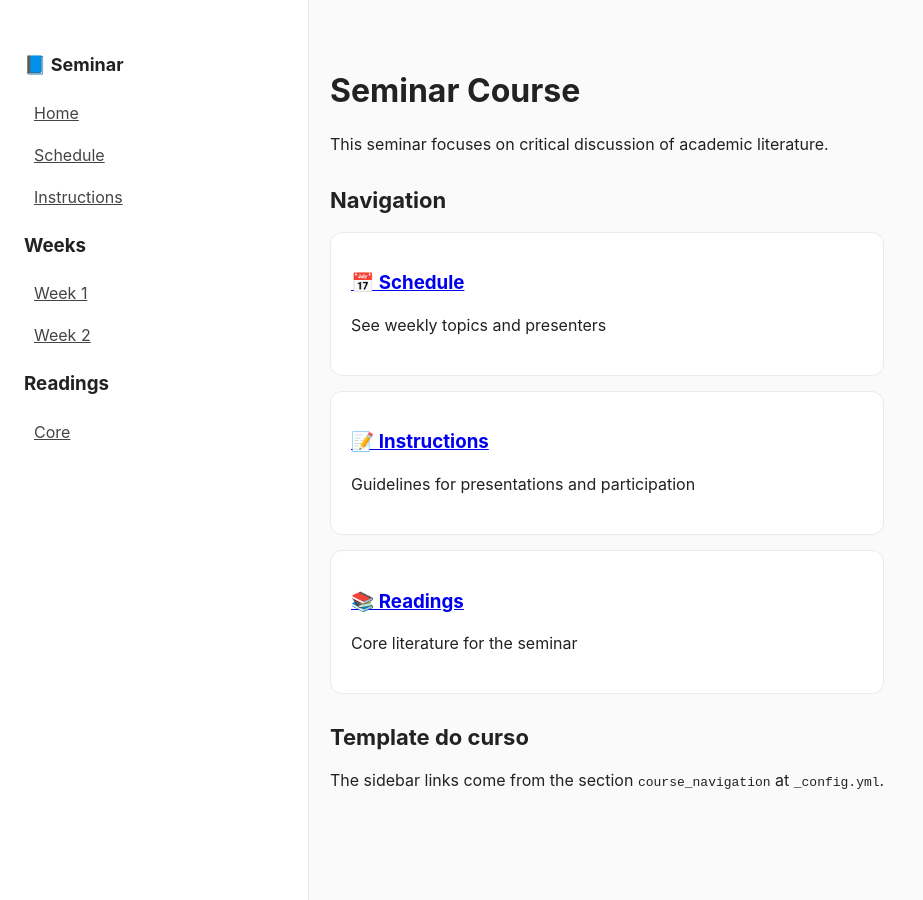
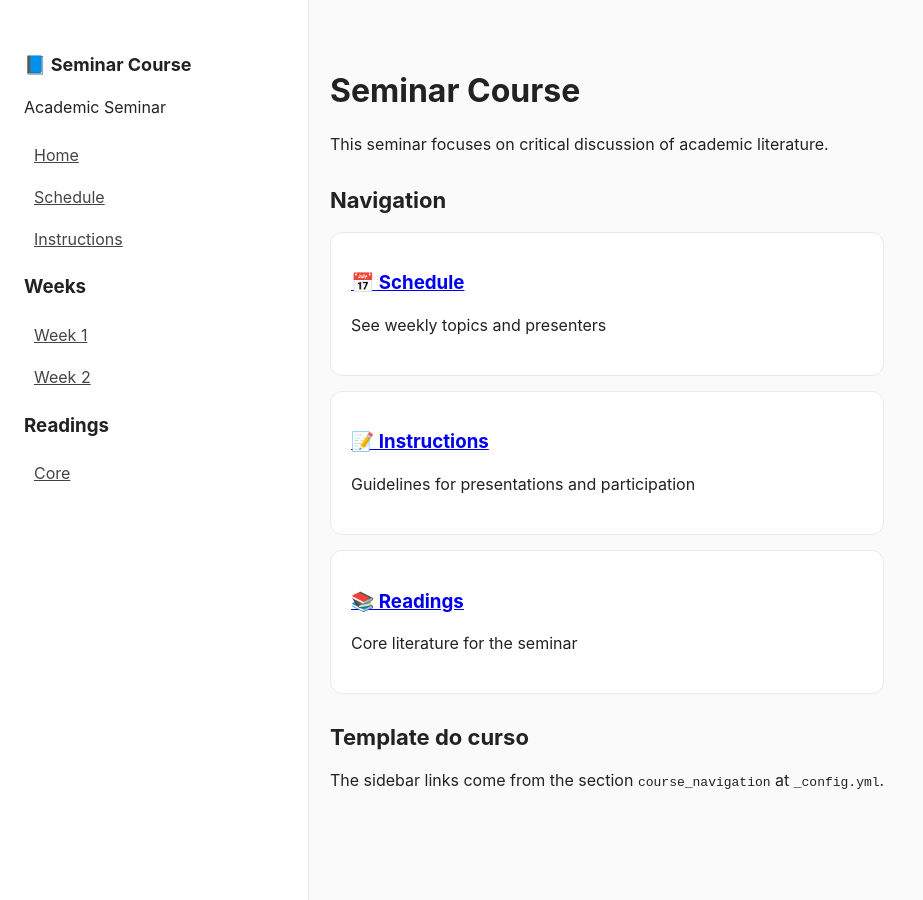
Before and after one commit to bellasgon/teaching, a Jekyll site: the page built from index.md, in a window 1280 px wide. Shown: the whole page, without its empty margins (0-923 px from the left). Built offline with Jekyll 4.4.1, drawn with Linux system fonts in a browser that asks for light colours.

Commit message:
Refactor sidebar to include dynamic navigation links

```diff
--- a/_includes/sidebar.html
+++ b/_includes/sidebar.html
@@ -1,12 +1,18 @@
-<h2>📘 Seminar</h2>
+<h2>📘 {{ site.title }}</h2>
+<p class="muted">{{ site.description }}</p>
 
-<a href="/">Home</a>
-<a href="/schedule">Schedule</a>
-<a href="/instructions">Instructions</a>
+<nav>
+  {% for item in site.course_navigation.main %}
+    <a href="{{ item.path | relative_url }}">{{ item.title }}</a>
+  {% endfor %}
 
-<h3>Weeks</h3>
-<a href="/seminars/week01">Week 1</a>
-<a href="/seminars/week02">Week 2</a>
+  <h3>Weeks</h3>
+  {% for item in site.course_navigation.weeks %}
+    <a href="{{ item.path | relative_url }}">{{ item.title }}</a>
+  {% endfor %}
 
-<h3>Readings</h3>
-<a href="/readings/core">Core</a>
+  <h3>Readings</h3>
+  {% for item in site.course_navigation.readings %}
+    <a href="{{ item.path | relative_url }}">{{ item.title }}</a>
+  {% endfor %}
+</nav>
```
